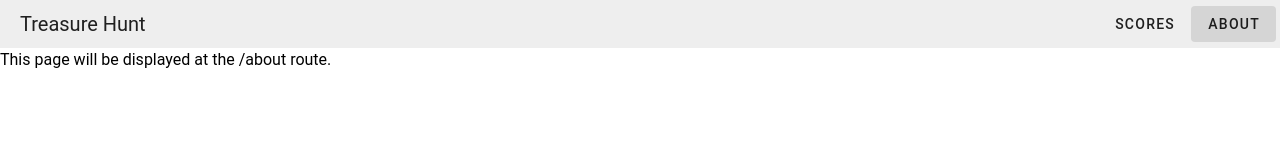
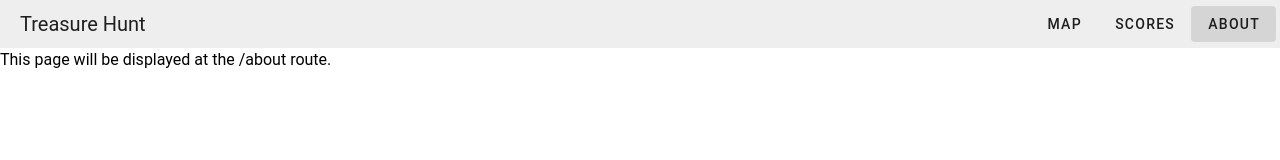
Before and after one commit to skyfly200/treasure-hunt, a Nuxt app: page /about in a window 1280 px wide. Shown: the top 160 px of the page. Built offline with nearby package versions, Linux system fonts and the light colour scheme.

Commit message:
add link to map (home) on nav bar

```diff
--- a/layouts/default.vue
+++ b/layouts/default.vue
@@ -2,6 +2,7 @@
   <div>
     <v-toolbar density="compact">
       <v-toolbar-title>Treasure Hunt</v-toolbar-title>
+      <v-btn to="/">Map</v-btn>
       <v-btn to="/leaderboard">Scores</v-btn>
       <v-btn to="/about">About</v-btn>
     </v-toolbar>
```
